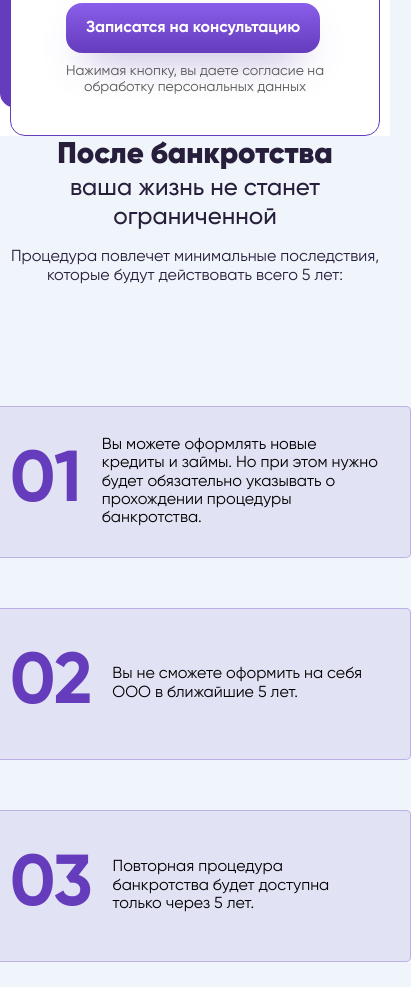
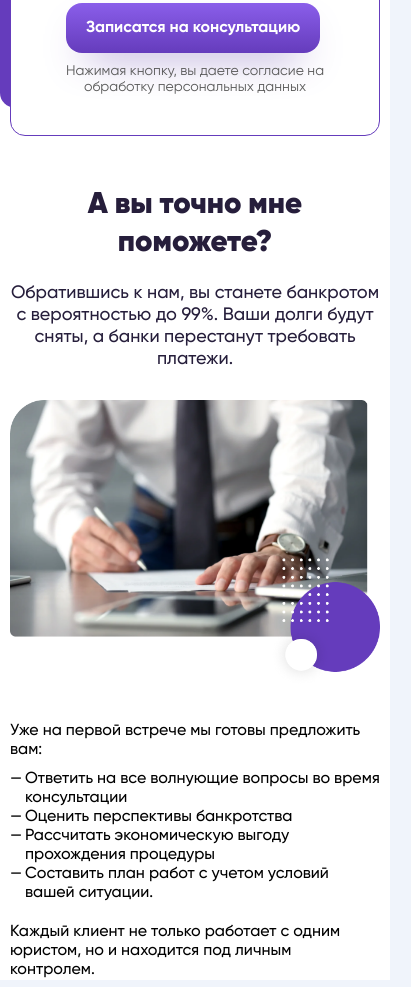
Before and after one commit to ES-Good/bonkrot, a website: page index.html in a window 390 px wide. Shown: the part 7047-8034 px from the top of the page, 411 px wide, since content can reach past the window. Drawn offline with Linux system fonts and the light colour scheme; files whose address does not match are found by name.

Commit message:
section doubt

```diff
--- a/index.html
+++ b/index.html
@@ -308,7 +308,8 @@
       </div>
     </div>
   </section>
-  <section class="section life-after">
+
+  <!-- <section class="section life-after">
     <h2 class="section__title text-center">После банкротства</h2>
     <h3 class="section__subtitle text-center life-after__subtitle">ваша жизнь не станет ограниченной</h3>
     <div class="subtitle-purple">Процедура повлечет минимальные последствия, которые будут действовать всего 5 лет:</div>
@@ -328,6 +329,31 @@
         </div>
       </div>
     </div>
+  </section> -->
+
+  <section class="section doubt">
+    <div class="container">
+      <h3 class="section__title doubt__title">А вы точно мне поможете?</h3>
+      <p class="doubt__text">Обратившись к нам, вы станете банкротом с вероятностью до 99%. Ваши долги будут сняты, а банки перестанут требовать платежи.</p>
+      <div class="row doubt__row">
+        <div class="doubt__img">
+          <img src="img/doubt/help.png" alt="help">
+          <div class="doubt__circles"><img src="img/doubt/circles.png" alt="circles"></div>
+        </div>
+
+        <div class="doubt__box">
+          <p class="doubt__box-text">Уже на первой встрече мы готовы предложить вам:</p>
+          <p class="doubt__box-text doubt__box-text--string">Ответить на все волнующие вопросы во время консультации</p>
+          <p class="doubt__box-text doubt__box-text--string">Оценить перспективы банкротства</p>
+          <p class="doubt__box-text doubt__box-text--string">Рассчитать экономическую выгоду прохождения процедуры</p>
+          <p class="doubt__box-text doubt__box-text--string">Составить план работ с учетом условий вашей ситуации.</p>
+          <p class="doubt__box-text">Каждый клиент не только работает с одним юристом, но и находится под личным контролем.</p>
+        </div>
+        <!-- /.doubt__box -->
+      </div>
+    </div>
   </section>
+  <!-- /.section doubt -->
+
 </body>
 </html>
--- a/sass/_media.sass
+++ b/sass/_media.sass
@@ -12,6 +12,9 @@
             margin-left: 0
 
 @media screen and (max-width: 1400px)
+    .doubt
+        &__row
+            padding-right: 0
     .trust
         &__wrap
             padding-left: 0
@@ -32,6 +35,21 @@
 
 
 @media screen and (max-width: 1200px)
+    .doubt
+        padding-top: 75px
+        &__circles
+            width: 70px
+        &__img
+            max-width: 470px
+            margin-right: 10px
+        &__box
+            padding-top: 30px
+        &__text
+            font-size: 21px
+            line-height: 25px
+            margin-bottom: 45px
+        &__title
+            margin-bottom: 30px
     .trust
         padding-top: 80px
         &__box
@@ -100,6 +118,24 @@
 
 
 @media screen and (max-width: 992px)
+    .doubt
+        &__circles
+            display: none
+        &__row
+            padding-left: 0
+        &__box
+            padding-top: 0
+            & p:nth-child(1)
+                margin-bottom: 10px
+            & p:nth-child(5)
+                margin-bottom: 20px
+            &-text
+                font-size: 16px
+                line-height: 19px
+                &--string
+                    padding-left: 15px
+        &__img
+            max-width: 413px
     .quiz
         &__text
             font-size: 20px
@@ -238,11 +274,23 @@
             margin-top: 35px
 
 @media screen and (max-width: 850px)
+    .doubt
+        &__img
+            max-width: 400px
     .debt
         &__dots
             bottom: -90px
 
 @media screen and (max-width: 767px)
+    .doubt
+        &__text
+            margin-bottom: 30px
+        &__row
+            flex-direction: column
+        &__img
+            max-width: 100%
+            margin-right: 0
+            margin-bottom: 30px
     .section
         padding-left: 10px
         padding-right: 10px
@@ -354,6 +402,14 @@
             margin: 10px 0
 
 @media screen and (max-width: 575px)
+    .doubt
+        padding-top: 50px
+        &__text
+            font-size: 18px
+            line-height: 22px
+            color: $dark
+        &__title
+            margin-bottom: 20px
     .subtitle-purple
         font-size: 16px
         line-height: 19px
--- a/sass/style.sass
+++ b/sass/style.sass
@@ -11,4 +11,5 @@
 @import 'templates/help'
 @import 'templates/form-block'
 @import 'templates/life-after'
+@import 'templates/doubt'
 @import 'media'
--- /dev/null
+++ b/sass/templates/_doubt.sass
@@ -0,0 +1,48 @@
+.doubt
+  padding-top: 100px
+  background-color: $white
+  &__row
+    padding-right: 100px
+    padding-left: 30px
+  &__text
+    font-family: 'Gilroy-Medium'
+    font-style: normal
+    font-weight: normal
+    font-size: 24px
+    line-height: 29px
+    text-align: center
+    color: #653CBC
+    text-align: center
+    max-width: 1000px
+    margin: auto
+    margin-bottom: 65px
+  &__title
+    text-align: center
+    margin-bottom: 40px
+  &__img
+    position: relative
+  &__circles
+    position: absolute
+    left: -42px
+    top: 24%
+  &__box
+    padding-top: 70px
+    & p:nth-child(1)
+      margin-bottom: 20px
+    & p:nth-child(5)
+      margin-bottom: 30px
+    & p:nth-child(6)
+      max-width: 500px
+    &-text
+      font-family: 'Gilroy-Medium'
+      font-style: normal
+      font-weight: normal
+      font-size: 18px
+      line-height: 22px
+      &--string
+        padding-left: 20px
+        position: relative
+        &::before
+          content: '—'
+          position: absolute
+          left: 0
```
Also changed, not shown: css/style.css, img/doubt/circles.png (added), img/doubt/help.png (added).
